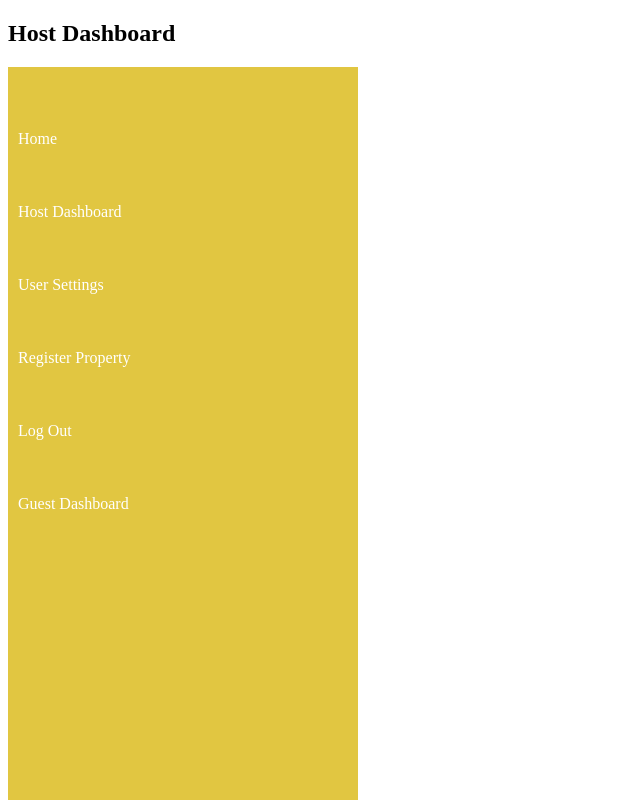
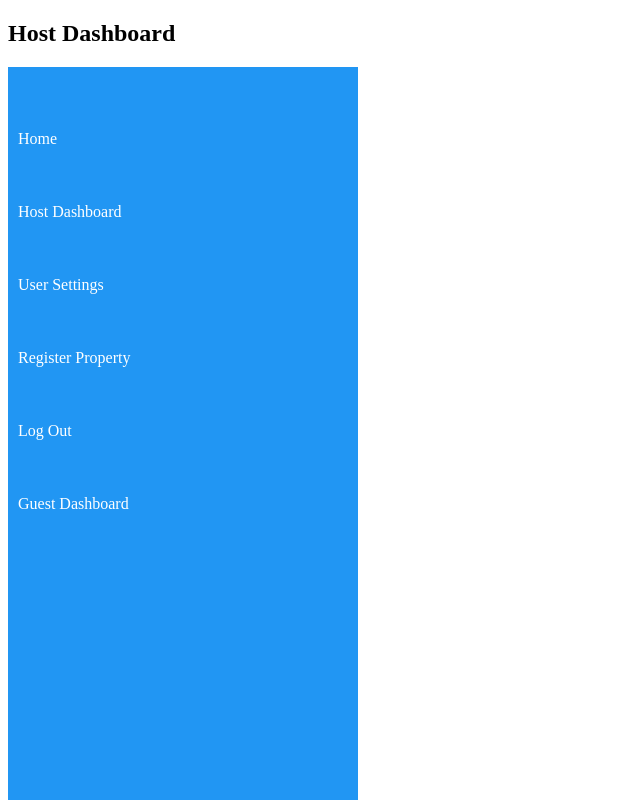
Before and after one commit to Legends-Land/Open-spot, a React (Vite) app in the folder client/: page /hostdashboard in a window 1280 px wide. Shown: the top 800 px of the page, without its empty margins (0-640 px from the left). Built offline with nearby package versions, Linux system fonts and the light colour scheme; sample sign-in values are in the browser's storage.

Commit message:
Changed to the Guest background

```diff
--- a/client/src/styles/Global.css
+++ b/client/src/styles/Global.css
@@ -134,7 +134,7 @@ anthing over will run this */
   display: flex;
   /* min-height: 100vh; */
   width: 350px;
-  background-color: rgb(225, 198, 65);
+  background-color: rgb(33, 150, 243);
 
 }
 }
```
